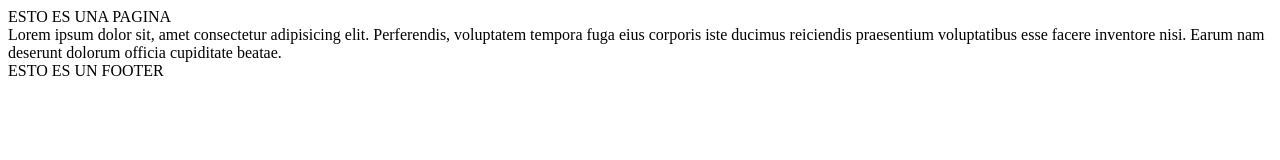
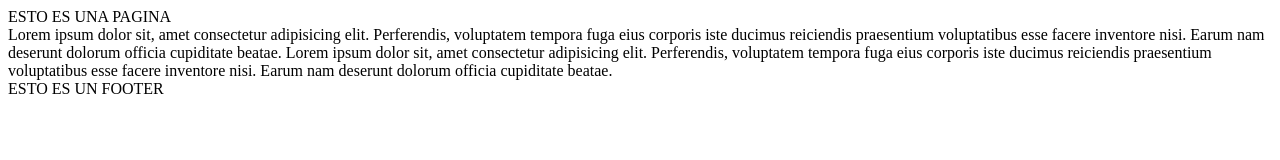
Before and after one commit to Pierre-x3/GitPractice, a plain HTML site: page index.html in a window 1280 px wide. Drawn offline with Linux system fonts and the light colour scheme.

Commit message:
se agrego un nuevo lorem

```diff
--- a/index.html
+++ b/index.html
@@ -11,6 +11,7 @@
   </div>
   <div class="content">
     Lorem ipsum dolor sit, amet consectetur adipisicing elit. Perferendis, voluptatem tempora fuga eius corporis iste ducimus reiciendis praesentium voluptatibus esse facere inventore nisi. Earum nam deserunt dolorum officia cupiditate beatae.
+    Lorem ipsum dolor sit, amet consectetur adipisicing elit. Perferendis, voluptatem tempora fuga eius corporis iste ducimus reiciendis praesentium voluptatibus esse facere inventore nisi. Earum nam deserunt dolorum officia cupiditate beatae.
   </div>
   <div class="footer">
     ESTO ES UN FOOTER
```
